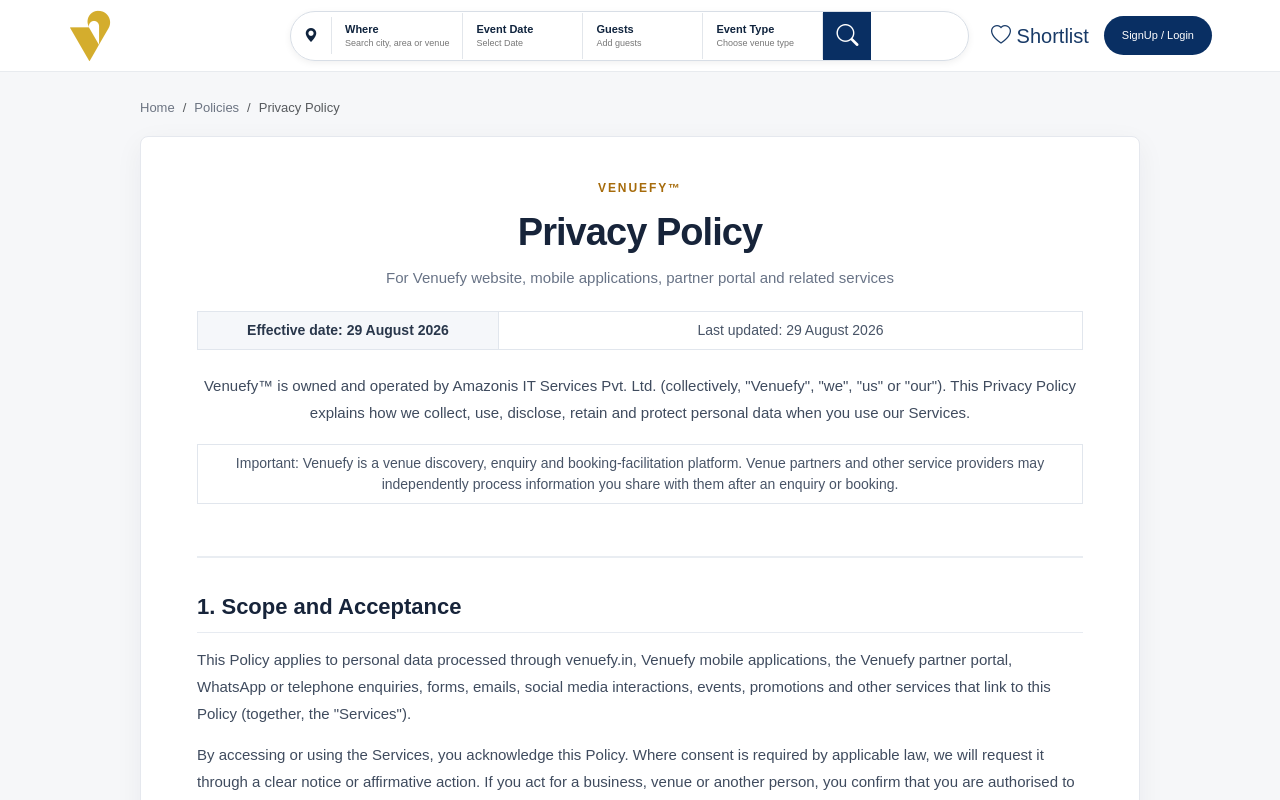
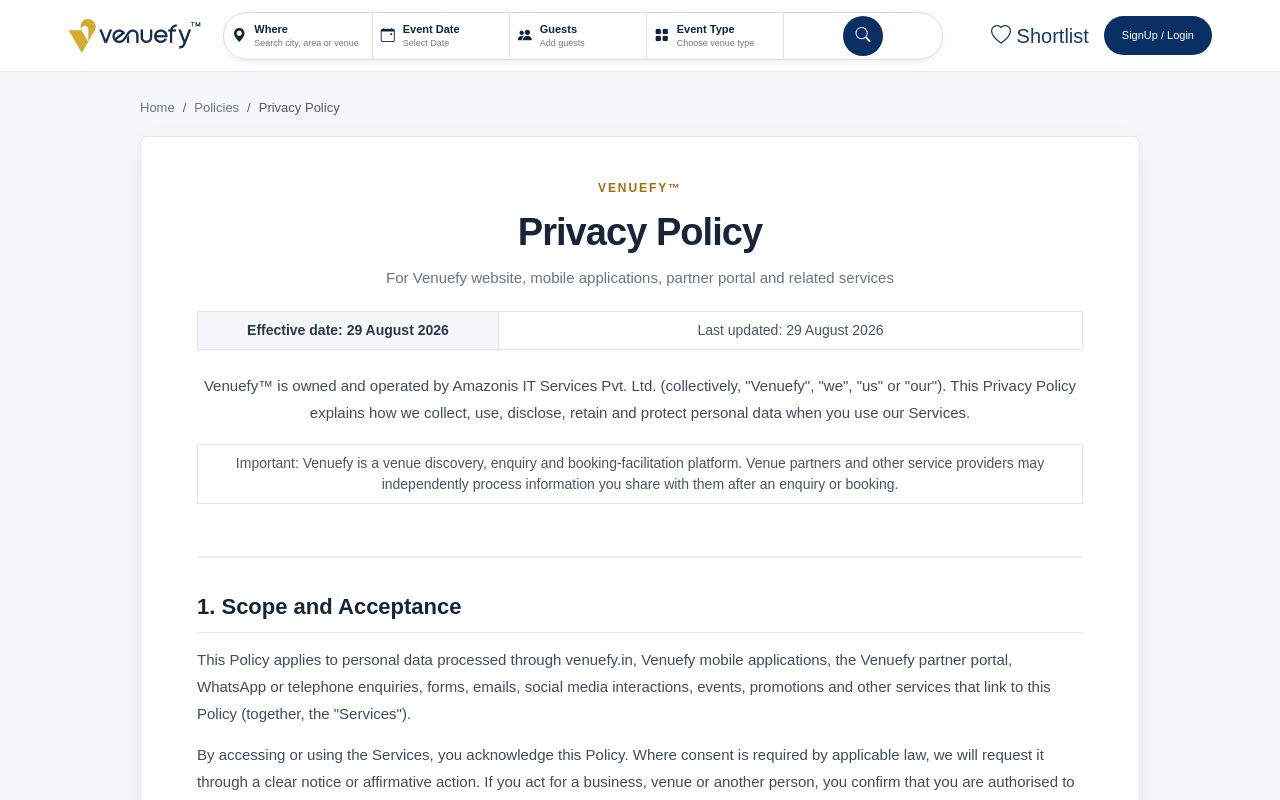
Before and after one commit to amazonistech/venuefy, a Next.js app: page /privacy-policy in a window 1280 px wide. Shown: the top 800 px of the page. Built offline with nearby package versions, Linux system fonts and the light colour scheme.

Commit message:
21-10-2026

```diff
--- a/app/globals.css
+++ b/app/globals.css
@@ -1622,14 +1622,21 @@ a {
 
 .header-search-button {
   display: inline-flex;
-  width: 48px;
-  height: 48px;
-  min-width: 48px;
+  width: 25px;
+  height: 25px;
+  min-width: 25px;
   align-items: center;
   justify-content: center;
   background: var(--navy);
   color: #fff;
   font-size: 22px;
+  border-radius: 50%;
+  padding: 20px;
+  margin: auto;
+}
+
+.header-search-button .search-icon{
+  font-size: 15px;
 }
 
 .header-search-button:hover {
--- a/app/layout.js
+++ b/app/layout.js
@@ -11,6 +11,9 @@ export const metadata = {
 export default function RootLayout({ children }) {
   return (
     <html lang="en">
+      <head>
+        <link rel="icon" type="image/x-icon" href="/images/fav.ico"></link>
+      </head>
       <body>
         <ReduxProvider>{children}</ReduxProvider>
       </body>
--- a/components/Header.jsx
+++ b/components/Header.jsx
@@ -5,7 +5,8 @@ export default function Header({ variant = "default" }) {
     <header className={`site-header ${variant === "home" ? "home-header" : ""}`}>
       <div className="container header-inner">
         <Link className="brand" href="/">
-          <img src="/images/logo.png" alt="" />
+          {variant === "home" ? <img src="/images/logo.png" alt="" /> :
+            <img src="/images/logo2.png" height={40} alt="" />}
         </Link>
         {variant === "home" ? (
           <nav className="top-nav" aria-label="Main navigation">
@@ -15,12 +16,19 @@ export default function Header({ variant = "default" }) {
           </nav>
         ) : (
           <div className="header-search">
-            <span><i className="bi bi-geo-alt-fill" aria-hidden="true" /></span>
-            <div><b>Where</b><small>Search city, area or venue</small></div>
-            <div><b>Event Date</b><small>Select Date</small></div>
-            <div><b>Guests</b><small>Add guests</small></div>
-            <div><b>Event Type</b><small>Choose venue type</small></div>
-            <Link className="header-search-button" href="/#venue-results" aria-label="Search venues"><i className="bi bi-search" aria-hidden="true" /></Link>
+            <i className="bi bi-geo-alt-fill ms-2" aria-hidden="true" />
+            <div style={{ marginLeft: '-5px' }}><b>Where</b><small>Search city, area or venue</small></div>
+
+            <i className="bi bi-calendar-event ms-2" aria-hidden="true" />
+            <div style={{ marginLeft: '-5px' }}><b>Event Date</b><small>Select Date</small></div>
+
+            <i className="bi bi-people-fill ms-2" aria-hidden="true" />
+            <div style={{ marginLeft: '-5px' }}><b>Guests</b><small>Add guests</small></div>
+
+            <i className="bi bi-grid-fill ms-2" aria-hidden="true" />
+            <div style={{ marginLeft: '-5px' }}><b>Event Type</b><small>Choose venue type</small></div>
+            <Link className="header-search-button" href="/#venue-results" aria-label="Search venues">
+              <i className="bi bi-search search-icon" aria-hidden="true" /></Link>
           </div>
         )}
         <div className="header-actions">
```
Also changed, not shown: public/images/logo2.png (added), 1 other file (tests, documents, lock files or other folders).
